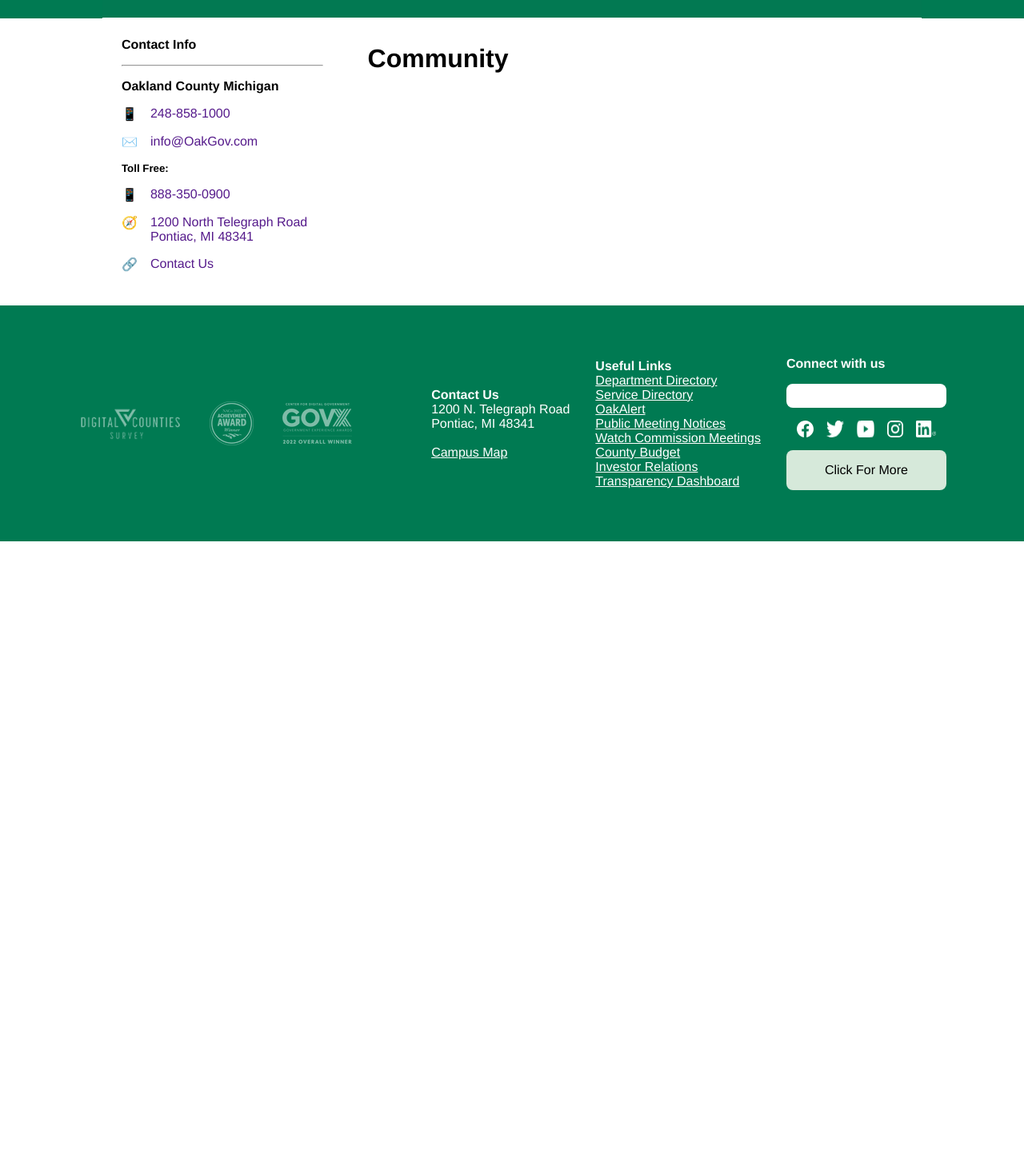
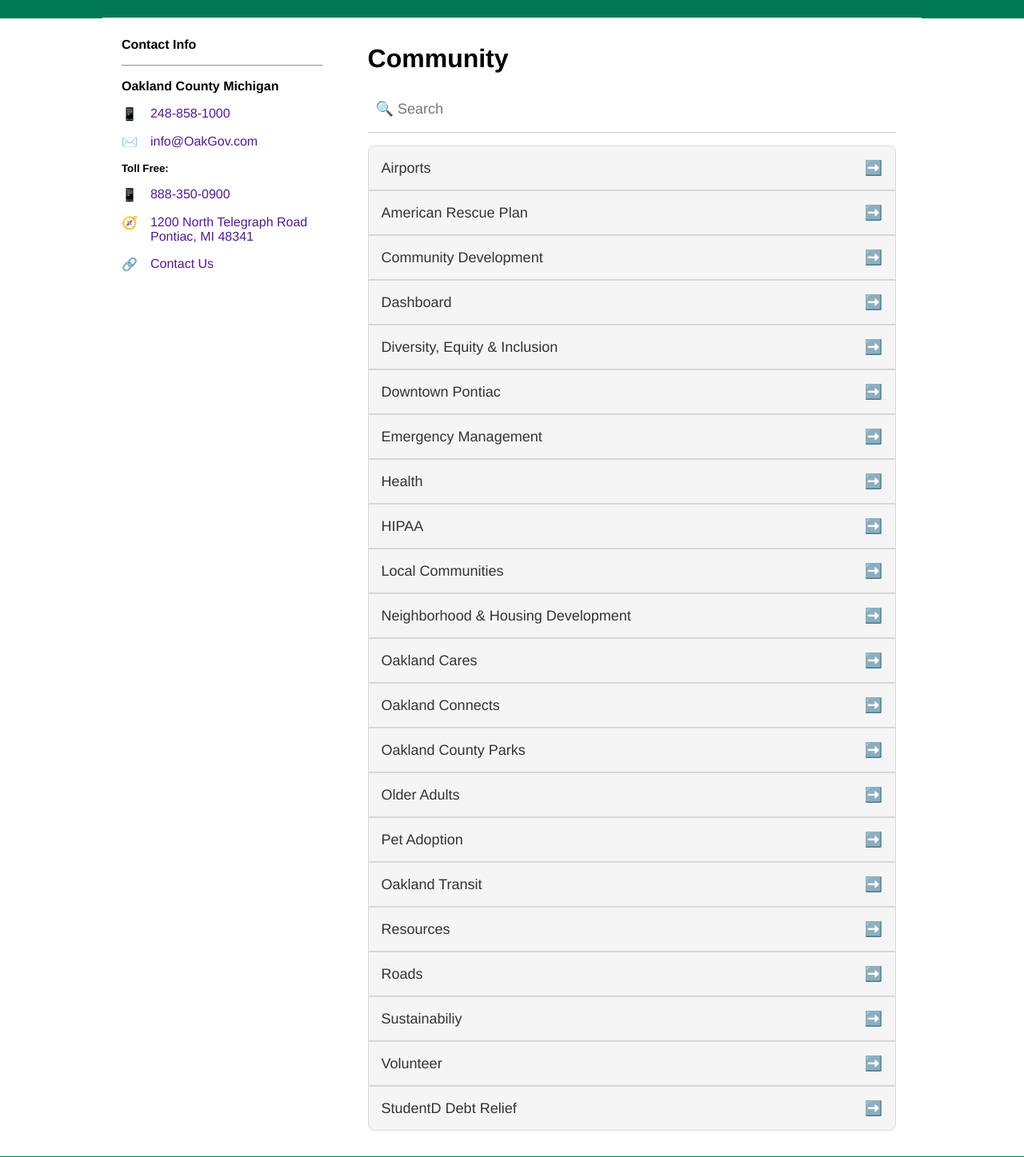
Before and after one commit to TrustierSquid/EnqbatorReactTakeHome, a React (Vite) app in the folder oakGovClone/: page /community in a window 1280 px wide. Shown: the part 123-1570 px from the top of the page at 80% size. Before the commit the page ends 800 px from the top, so only its background shows below. Built offline with nearby package versions, Linux system fonts and the light colour scheme.

Commit message:
Added respective tabs to the informations page
Signed-off-by: Sam <enthunt.sh@gmail.com>

```diff
--- a/oakGovClone/src/coreComponents/Information.jsx
+++ b/oakGovClone/src/coreComponents/Information.jsx
@@ -27,12 +27,81 @@
               <>
                 <div id="informationContent">
                   <h1>Community</h1>
+                  <input type="text" id="informationSearchBar" placeholder='🔍 Search' />
+                  <div id='informationTabs'>
+                    <span className='informationTabItem'>Airports <span>➡️</span></span>
+                    <span className='informationTabItem'>American Rescue Plan <span>➡️</span></span>
+                    <span className='informationTabItem'>Community Development <span>➡️</span></span>
+                    <span className='informationTabItem'>Dashboard <span>➡️</span></span>
+                    <span className='informationTabItem'>Diversity, Equity & Inclusion <span>➡️</span></span>
+                    <span className='informationTabItem'>Downtown Pontiac <span>➡️</span></span>
+                    <span className='informationTabItem'>Emergency Management <span>➡️</span></span>
+                    <span className='informationTabItem'>Health <span>➡️</span></span>
+                    <span className='informationTabItem'>HIPAA <span>➡️</span></span>
+                    <span className='informationTabItem'>Local Communities <span>➡️</span></span>
+                    <span className='informationTabItem'>Neighborhood & Housing Development <span>➡️</span></span>
+                    <span className='informationTabItem'>Oakland Cares <span>➡️</span></span>
+                    <span className='informationTabItem'>Oakland Connects<span>➡️</span></span>
+                    <span className='informationTabItem'>Oakland County Parks<span>➡️</span></span>
+                    <span className='informationTabItem'>Older Adults<span>➡️</span></span>
+                    <span className='informationTabItem'>Pet Adoption<span>➡️</span></span>
+                    <span className='informationTabItem'>Oakland Transit<span>➡️</span></span>
+                    <span className='informationTabItem'>Resources<span>➡️</span></span>
+                    <span className='informationTabItem'>Roads<span>➡️</span></span>
+                    <span className='informationTabItem'>Sustainabiliy<span>➡️</span></span>
+                    <span className='informationTabItem'>Volunteer<span>➡️</span></span>
+                    <span className='informationTabItem'>StudentD Debt Relief<span>➡️</span></span>
+                  </div>
                 </div>
               </>
             ) : location.pathname === '/government' ? (
               <>
                 <div id="informationContent">
                   <h1>Government</h1>
+                  <input type="text" id="informationSearchBar" placeholder='🔍 Search' />
+                  <div id='informationTabs'>
+                    <span className='informationTabItem'>About Oakland County<span>➡️</span></span>
+                    <span className='informationTabItem'>Board of Commissioners<span>➡️</span></span>
+                    <span className='informationTabItem'>Clerk/Register of Deeds<span>➡️</span></span>
+                    <span className='informationTabItem'>County Executive<span>➡️</span></span>
+                    <span className='informationTabItem'>Courts<span>➡️</span></span>
+                    <span className='informationTabItem'>Facilities Management<span>➡️</span></span>
+                    <span className='informationTabItem'>FOIA<span>➡️</span></span>
+                    <span className='informationTabItem'>Historical Commission<span>➡️</span></span>
+                    <span className='informationTabItem'>Honors & Awards<span>➡️</span></span>
+                    <span className='informationTabItem'>Human Resources<span>➡️</span></span>
+                    <span className='informationTabItem'>Oakland County Oakfit Wellness<span>➡️</span></span>
+                    <span className='informationTabItem'>Indigent Defense Services<span>➡️</span></span>
+                    <span className='informationTabItem'>Information Technology<span>➡️</span></span>
+                    <span className='informationTabItem'>Investor Relations<span>➡️</span></span>
+                    <span className='informationTabItem'>Management & Budget<span>➡️</span></span>
+                    <span className='informationTabItem'>Medical Examiner<span>➡️</span></span>
+                    <span className='informationTabItem'>Oakland County Children's Village<span>➡️</span></span>
+                    <span className='informationTabItem'>Pay Taxes<span>➡️</span></span>
+                    <span className='informationTabItem'>Pretrial & Justice Services<span>➡️</span></span>
+                    <span className='informationTabItem'>Property Gateway<span>➡️</span></span>
+                    <span className='informationTabItem'>Prosecutor<span>➡️</span></span>
+                    <span className='informationTabItem'>Purchasing<span>➡️</span></span>
+                    <span className='informationTabItem'>Roads<span>➡️</span></span>
+                    <span className='informationTabItem'>Sheriff<span>➡️</span></span>
+                    <span className='informationTabItem'>Survey Oakland<span>➡️</span></span>
+                    <span className='informationTabItem'>Social<span>➡️</span></span>
+                    <span className='informationTabItem'>Subscribe<span>➡️</span></span>
+                    <span className='informationTabItem'>Oakland County Treasurer's Office<span>➡️</span></span>
+                    <span className='informationTabItem'>Veterans<span>➡️</span></span>
+                    <span className='informationTabItem'>Terms of Use<span>➡️</span></span>
+                    <span className='informationTabItem'>Services<span>➡️</span></span>
+                    <span className='informationTabItem'>News<span>➡️</span></span>
+                    <span className='informationTabItem'>Oakland County Auctions<span>➡️</span></span>
+                    <span className='informationTabItem'>Accessibility<span>➡️</span></span>
+                    <span className='informationTabItem'>Contact Us<span>➡️</span></span>
+                    <span className='informationTabItem'>Local Media Links<span>➡️</span></span>
+                    <span className='informationTabItem'>Site Map<span>➡️</span></span>
+                    <span className='informationTabItem'>Login Account and Password Help<span>➡️</span></span>
+                    <span className='informationTabItem'>Water Resources Commissioner<span>➡️</span></span>
+                    <span className='informationTabItem'>G2GCloud<span>➡️</span></span>
+                    <span className='informationTabItem'>Account Help<span>➡️</span></span>
+                  </div>
                 </div>
               </>
             ) : null
--- a/oakGovClone/src/styles/businessComponent.scss
+++ b/oakGovClone/src/styles/businessComponent.scss
@@ -41,6 +41,7 @@
           background-color: #F5F5F5;
           transition: 150ms;
           cursor: pointer;
+          border: 0.1px solid rgb(216, 216, 216);
 
           &:hover {
             background-color: #CACACA;
@@ -51,7 +52,7 @@
           border-radius: 0.5rem 0.5rem 0 0;
         }
 
-        .informationTabItem:nth-of-type(3) {
+        .informationTabItem:nth-last-of-type(1) {
           border-radius: 0rem 0rem 0.5rem 0.5rem;
         }
       }
```
